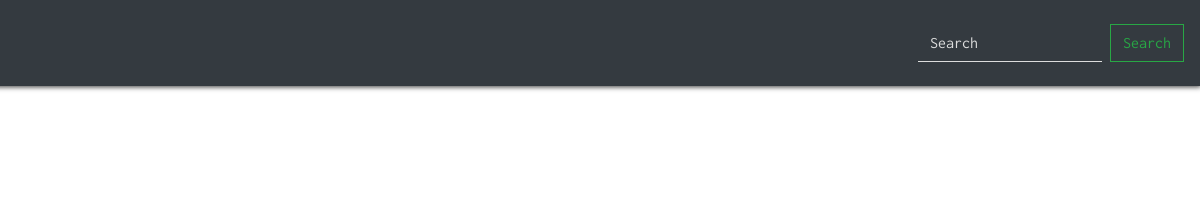
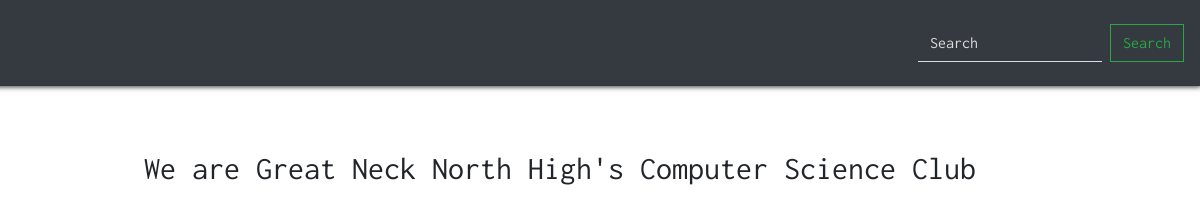
Before and after one commit to North-High-Computer-Science-Club/website, a plain HTML site: page pages/about.htm in a window 1280 px wide. Shown: the full height of the page, 80-1280 px from the left. Drawn offline with nearby package versions, Linux system fonts and the light colour scheme.

Commit message:
made header on about page

```diff
--- a/css/about.css
+++ b/css/about.css
@@ -4,3 +4,13 @@
   box-sizing: border-box !important;
   font-family: 'Inconsolata', monospace !important;
 }
+
+#about-content-wrapper {
+  position: absolute;
+  margin-top: 150px;
+  width: 100%;
+}
+
+#about-header {
+  text-align: center;
+}
--- a/pages/about.htm
+++ b/pages/about.htm
@@ -76,6 +76,9 @@
     </form>
   </div>
   </nav>
+    <div id="about-content-wrapper">
+      <h2 id="about-header">We are Great Neck North High's Computer Science Club</h2>
+    </div>
     <div class="modal fade" id="exampleModal" tabindex="-1" role="dialog" aria-labelledby="exampleModalLabel" aria-hidden="true">
   </div>
   </body>
```
